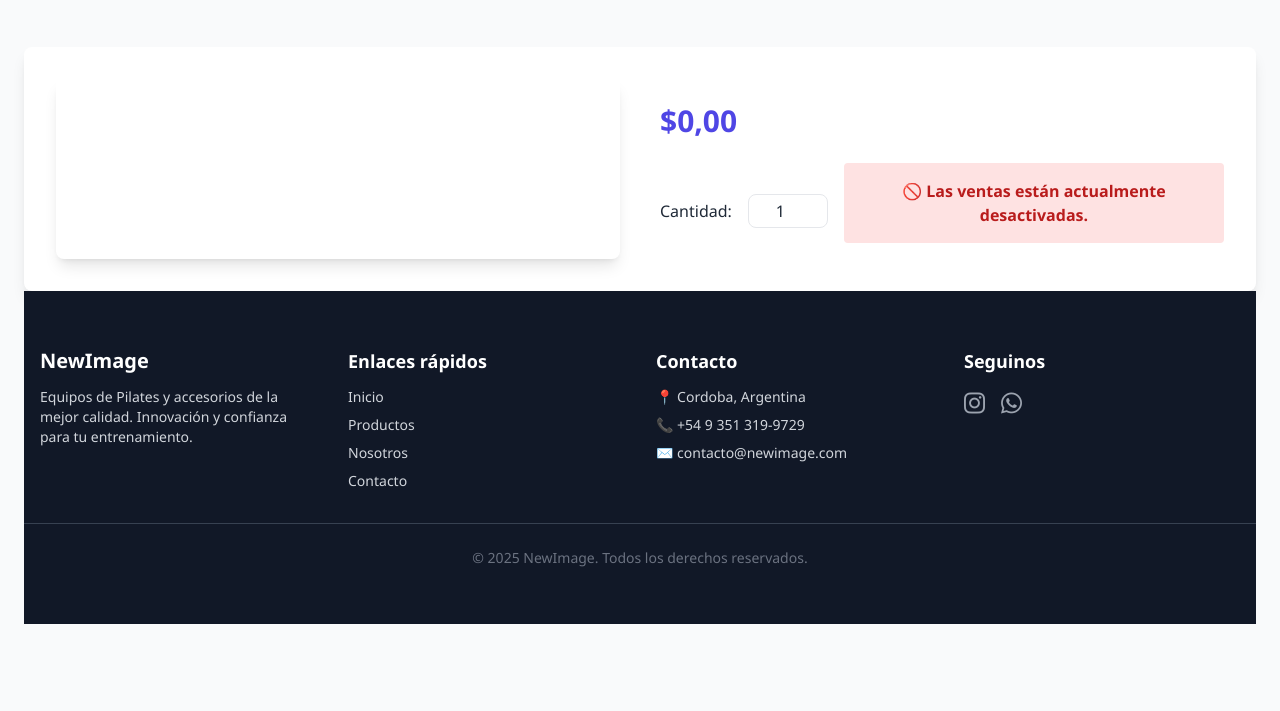
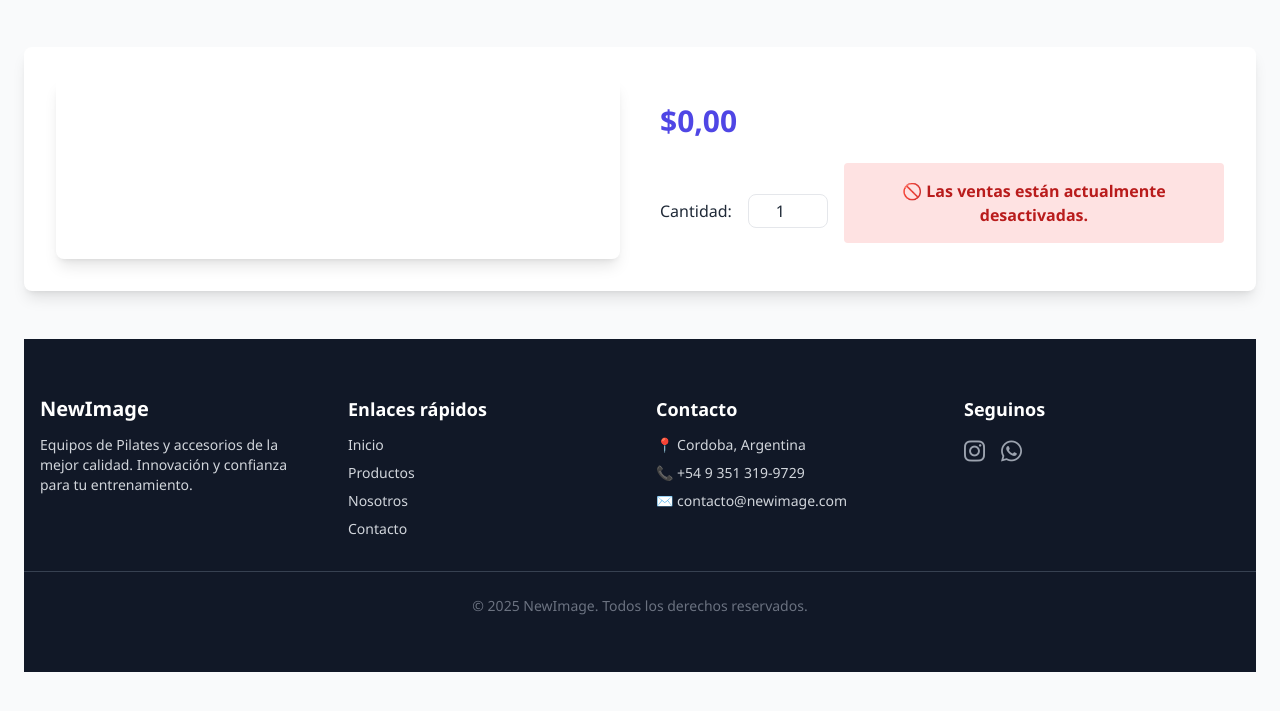
Before and after one commit to S4N14G0/NewImage, a Flask app: template templates/product_detail.html in a window 1280 px wide. Shown: the part 65-776 px from the top of the page. Run offline with Flask 3, Linux system fonts and the light colour scheme; the template is opened without the code that fills it, so the values that code supplies are empty; some libraries are stand-ins or nearby versions.

Commit message:
modified:   templates/product_detail.html

```diff
--- a/templates/product_detail.html
+++ b/templates/product_detail.html
@@ -143,7 +143,7 @@
         </div>
     </div>
     {% block content %}
-    <div class="container mx-auto px-6 py-12">
+    <div class="container px-6 py-12">
         <div class="grid grid-cols-1 md:grid-cols-2 gap-10 bg-white rounded-lg shadow-lg p-8">
 
             <!-- Imagen -->
@@ -241,7 +241,7 @@
         </div>
 
     </div>
-    <footer class="bg-gray-900 text-gray-300 py-14 mt-0">
+    <footer class="bg-gray-900 text-gray-300 py-14 mt-12">
         <div class="w-full px-4 grid grid-cols-1 md:grid-cols-4 gap-8">
 
             <!-- Logo y descripción -->
```
